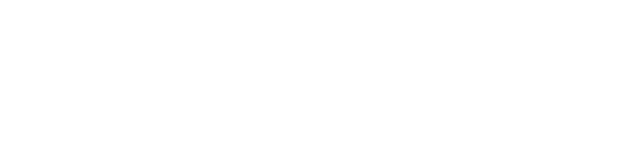
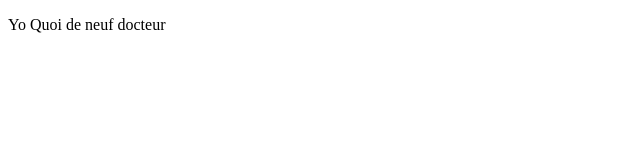
Before and after one commit to hyunijju/resilience, a plain HTML site: page index.html in a window 1280 px wide. Shown: the whole page, without its empty margins (0-640 px from the left). Drawn offline with Linux system fonts and the light colour scheme.

Commit message:
une ref bien trop vieille

```diff
--- a/index.html
+++ b/index.html
@@ -8,5 +8,7 @@
 </head>
 <body>
 
+<p> Yo Quoi de neuf docteur</p>
+
 </body>
 </html>
```
